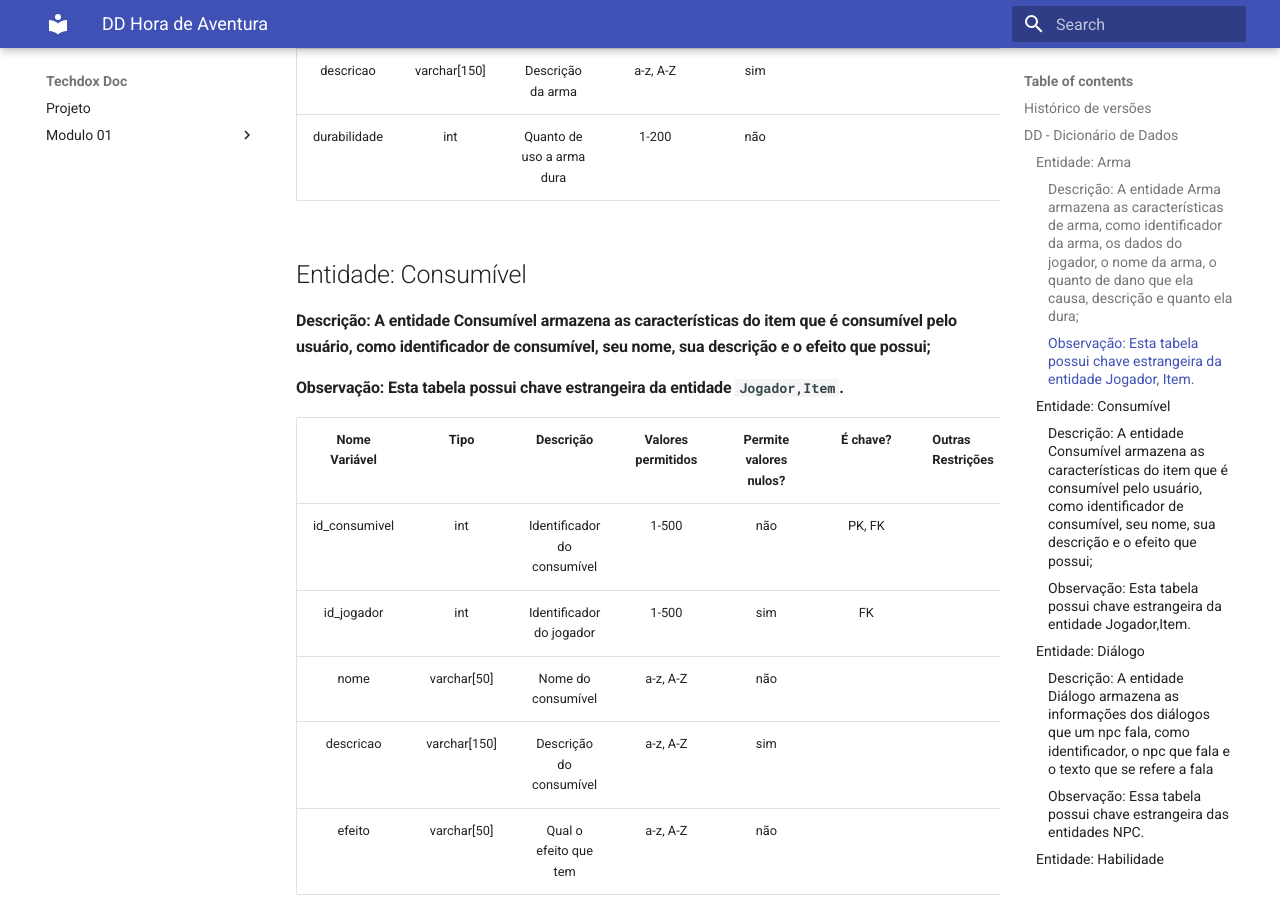
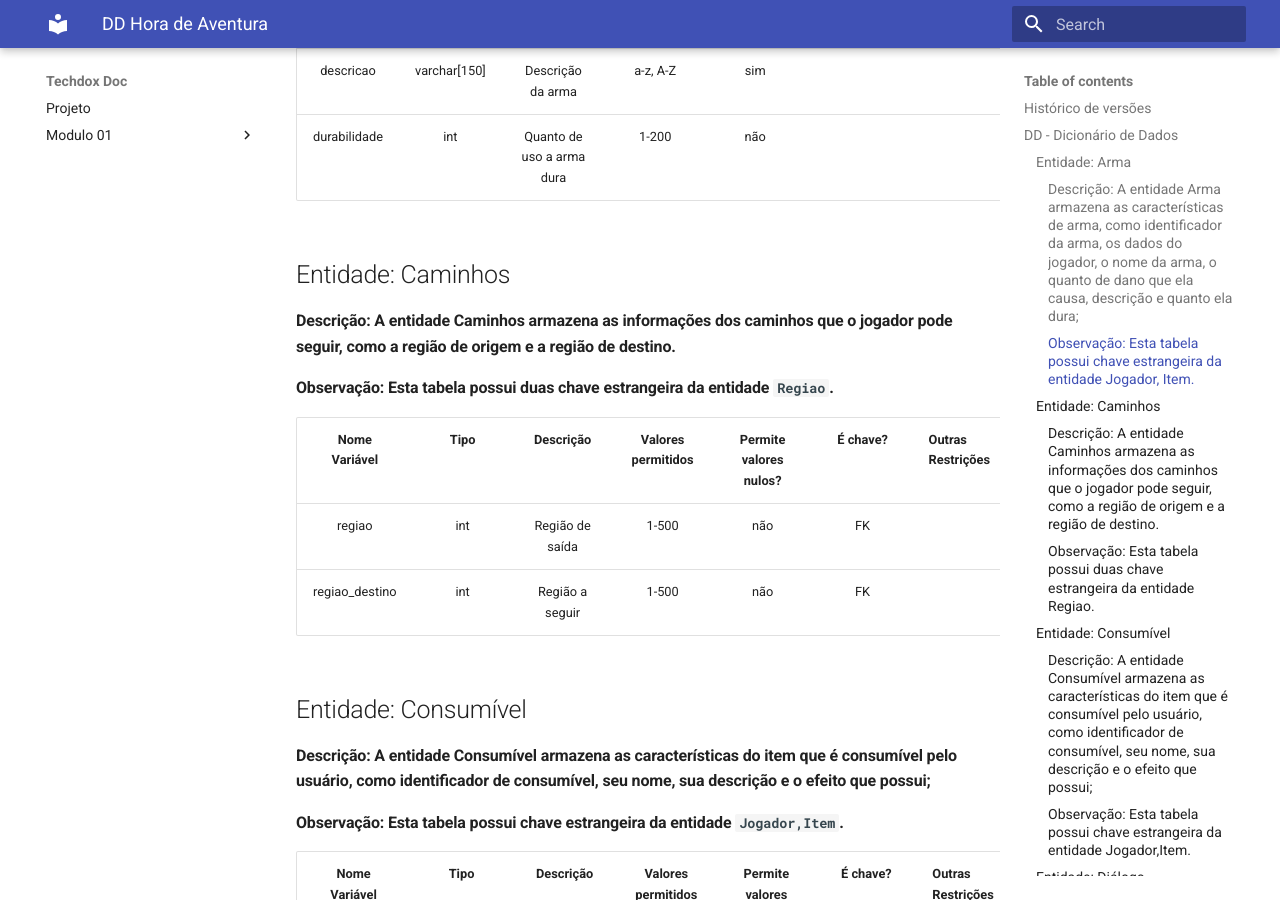
Before and after one commit to SBD1/2024.1-Hora_de_Aventura, an MkDocs documentation site: the page built from docs/modulo_01/DD_Hora-de-Aventura.md, in a window 1280 px wide and 900 px high, scrolled down 1024 px. Built offline with MkDocs 1.6.1 and Material for MkDocs 9.7.7, drawn with Linux system fonts in a browser that asks for light colours.

Commit message:
fix: Ajustes de novos dados na tabela
Co-authored-by: CiroCosta <ciro.fga@gmail.com>

```diff
--- a/docs/modulo_01/DD_Hora-de-Aventura.md
+++ b/docs/modulo_01/DD_Hora-de-Aventura.md
@@ -22,6 +22,17 @@
 |     dano      |     int      |    Quantidade de dano     |       1-200        |          não           |          |                   |
 |   descricao   | varchar[150] |     Descrição da arma     |      a-z, A-Z      |          sim           |          |                   |
 | durabilidade  |     int      | Quanto de uso a arma dura |       1-200        |          não           |          |                   |
+
+## Entidade: Caminhos
+
+#### Descrição: A entidade Caminhos armazena as informações dos caminhos que o jogador pode seguir, como a região de origem e a região de destino.
+
+#### Observação: Esta tabela possui duas chave estrangeira da entidade `Regiao`.
+
+| Nome Variável  | Tipo |    Descrição    | Valores permitidos | Permite valores nulos? | É chave? | Outras Restrições |
+| :------------: | :--: | :-------------: | :----------------: | :--------------------: | :------: | ----------------- |
+|     regiao     | int  | Região de saída |       1-500        |          não           |    FK    |                   |
+| regiao_destino | int  | Região a seguir |       1-500        |          não           |    FK    |                   |
 
 ## Entidade: Consumível
 
```
Also changed, not shown: 2 other files.
